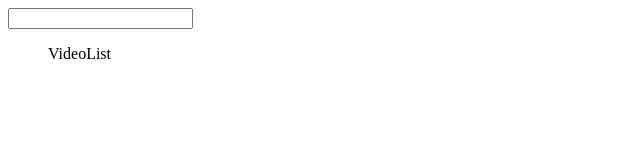
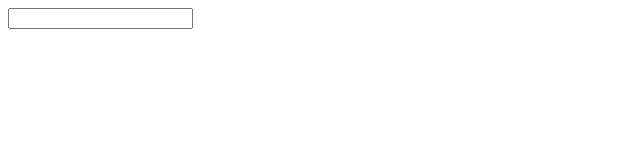
Before and after one commit to hymntaha/advanced-vuejs, a Vue app: page / in a window 1280 px wide. Shown: the top 160 px of the page, without its empty margins (0-640 px from the left). Built offline with nearby package versions, Linux system fonts and the light colour scheme.

Commit message:
lists with v-for

```diff
--- a/src/components/VideoList.vue
+++ b/src/components/VideoList.vue
@@ -1,6 +1,6 @@
 <template>
     <ul>
-        VideoList
+        <VideoListItem v-for="video in videos" />
     </ul>
 </template>
 <script>
```
